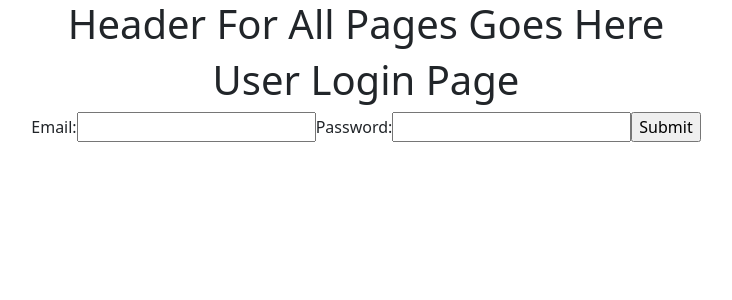
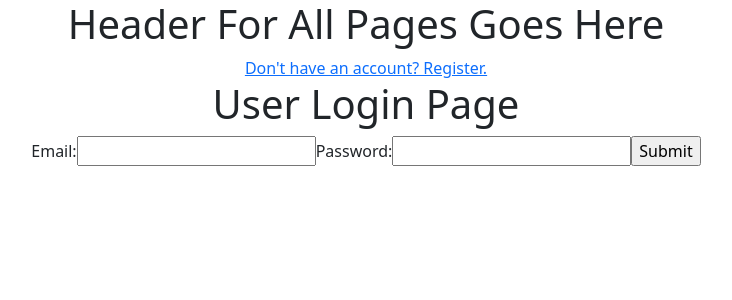
Before and after one commit to NathanWJ/Group_Project_Superhero_Creator, a React (Create React App) app in the folder client/: page /login in a window 1280 px wide. Shown: the top 300 px of the page, without its empty margins (274-1006 px from the left). Built offline with nearby package versions, Linux system fonts and the light colour scheme.

Commit message:
added register link to login page

```diff
--- a/client/src/components/UserLogin.js
+++ b/client/src/components/UserLogin.js
@@ -1,5 +1,6 @@
 import React, { useEffect, useState } from 'react';
 import axios from 'axios';
+import {Link} from "react-router-dom";
 
 const UserLogin = (props) => {
     const [email, setEmail] = useState("");
@@ -34,6 +35,7 @@
 
     return (
         <div>
+            <Link to="/register">Don't have an account? Register.</Link>
             <h1>User Login Page</h1>
             <form onSubmit={loginHandler}>
                 <label>Email:</label>
```
